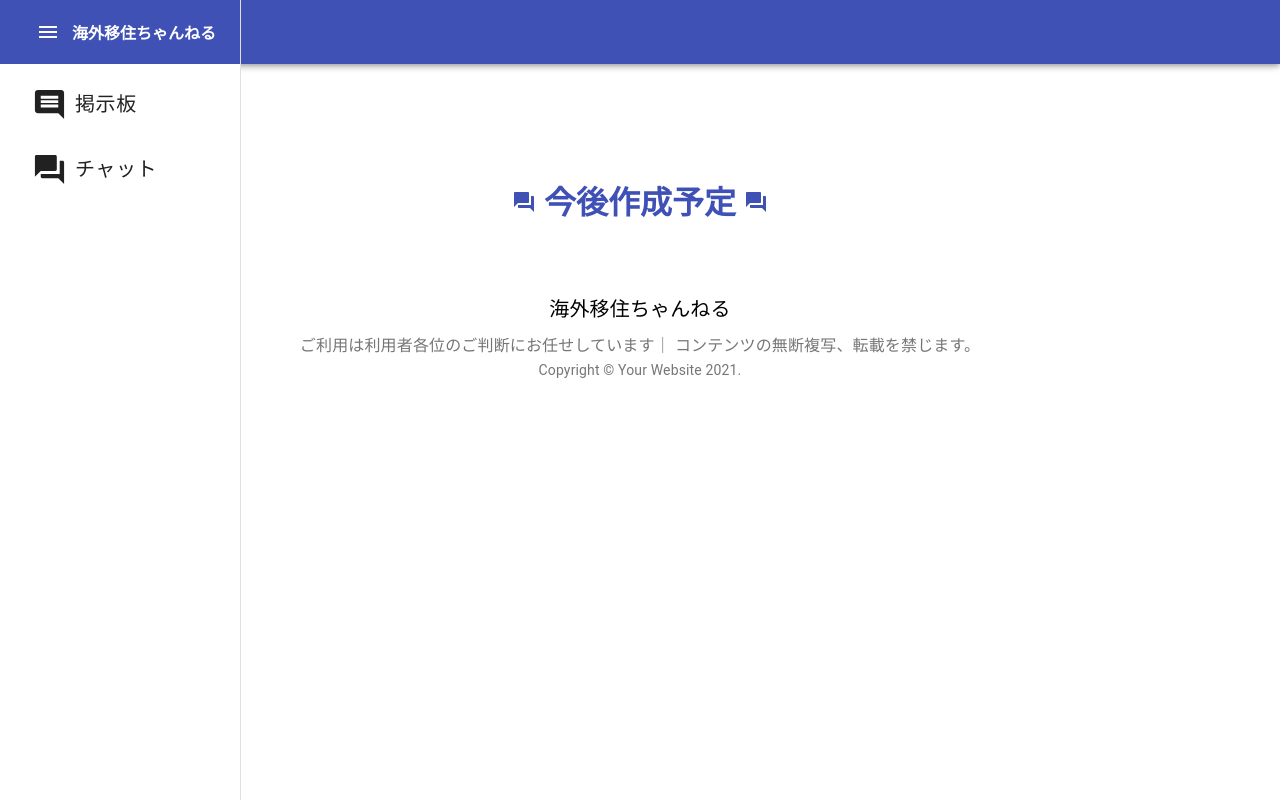
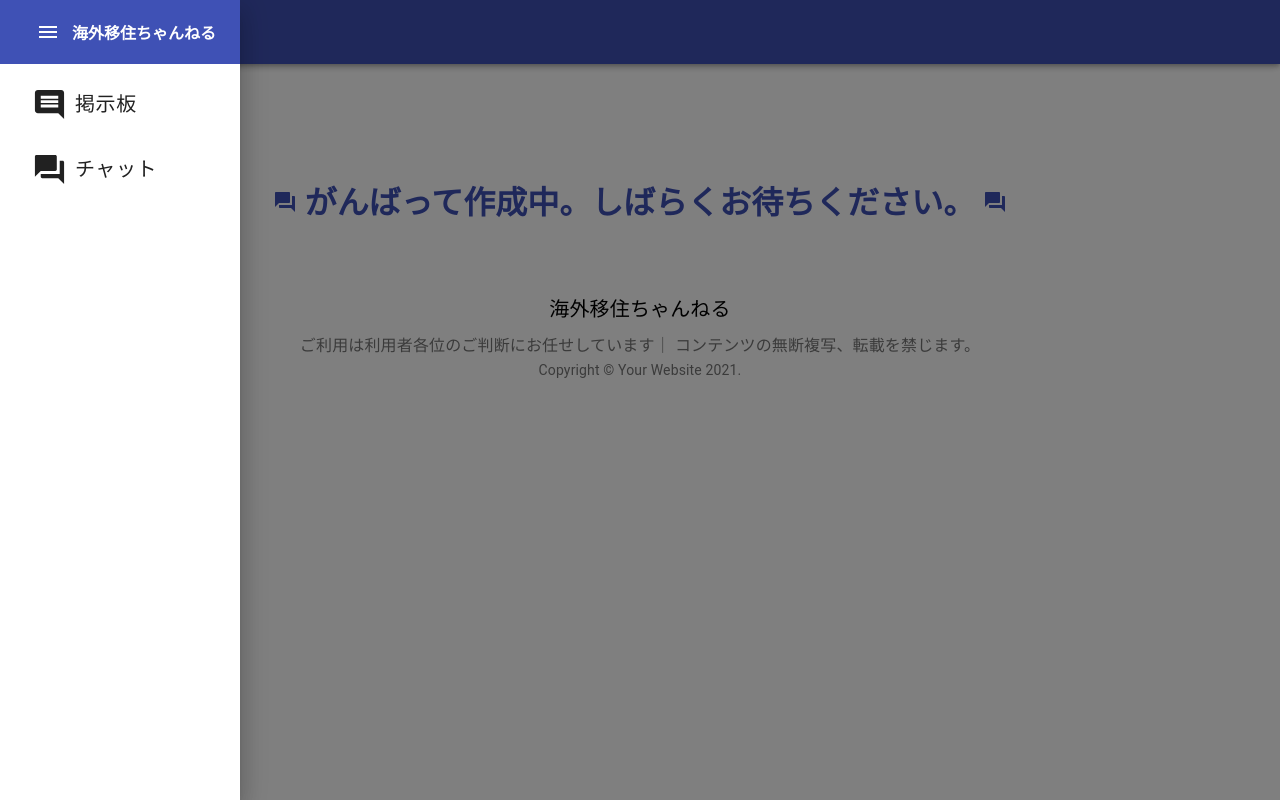
Before and after one commit to arsdeeennya/pythonProject, a React (Create React App) app in the folder mysite/tspro/my-app/: page /chat in a window 1280 px wide. Both pictures are taken after a click on the button "open drawer". Built offline with nearby package versions, Linux system fonts and the light colour scheme.

Commit message:
選択するとヘッダー閉じるように

```diff
--- a/mysite/tspro/my-app/src/components/Chat.tsx
+++ b/mysite/tspro/my-app/src/components/Chat.tsx
@@ -7,7 +7,7 @@ export const Chat = () => {
 
     <h1 style={{textAlign: 'center', color: '#3f51b5'}}>
       <br /><br /><br /><br />
-      <ForumIcon/> 今後作成予定 <ForumIcon/>
+      <ForumIcon/> がんばって作成中。しばらくお待ちください。 <ForumIcon/>
     </h1>
   )
 }
--- a/mysite/tspro/my-app/src/components/Header.tsx
+++ b/mysite/tspro/my-app/src/components/Header.tsx
@@ -129,9 +129,9 @@ const Header: React.FC =  () => {
 
       <Drawer
         className={classes.drawer}
-        variant="persistent"
+        variant="temporary"
         anchor="left"
-        transitionDuration={200}
+        transitionDuration={300}
         open={open}
         classes={{
           paper: classes.drawerPaper,
@@ -141,17 +141,17 @@ const Header: React.FC =  () => {
           <IconButton onClick={handleDrawerClose} style={{color: 'white', fontWeight: 'bold'}}>
             <MenuIcon />
           </IconButton>
-          <Link to="/" className={classes.textDecorationNone} style={{color: 'white', fontWeight: 'bold'}}>
+          <Link to="/" onClick={handleDrawerClose} className={classes.textDecorationNone} style={{color: 'white', fontWeight: 'bold'}}>
             海外移住ちゃんねる
           </Link>
         </div>
         <List>
-          <Link to="/thread" className={classes.header}>
+          <Link to="/thread" onClick={handleDrawerClose} className={classes.header}>
             <BbsButton startIcon={<CommentIcon style={{ fontSize: 35 }}/>}>
             掲示板
             </BbsButton>
           </Link>
-          <Link to="/chat" className={classes.header}>
+          <Link to="/chat" onClick={handleDrawerClose} className={classes.header}>
             <ChatButton startIcon={<ForumIcon style={{ fontSize: 35 }}/>}>
               チャット
             </ChatButton>
--- a/mysite/tspro/my-app/src/components/Home.tsx
+++ b/mysite/tspro/my-app/src/components/Home.tsx
@@ -71,7 +71,7 @@ const Home: React.FC =  () => {
               海外移住ちゃんねる
             </Typography>
             <Typography variant="h5" align="center" color="textSecondary" paragraph style={{marginBottom: 100}}>
-              日本から飛び出して生活を送ってみたい<br/>そんな人たちが集まるコミィニティサイトです<br/>
+              日本から飛び出して暮らしてみたい<br/>そんな人たちが集まるコミィニティサイトです<br/>
             </Typography>
             <Grid container spacing={4}>
               {cards.map((card, index: number) => (
```
